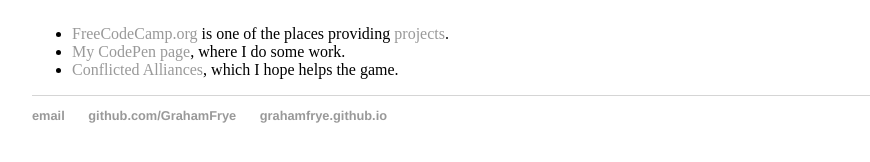
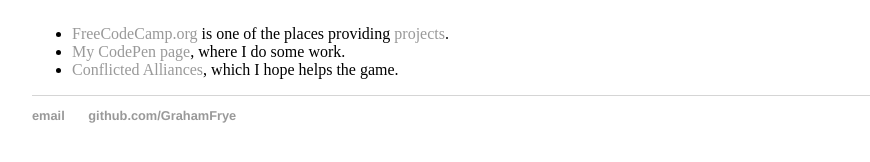
Before and after one commit to GrahamFrye/GrahamFrye.github.io, a Jekyll site: the page built from index.html, in a window 1280 px wide. Shown: the part 264-426 px from the top of the page, without its empty margins (160-1030 px from the left). Built offline with Jekyll 4.4.1, drawn with Linux system fonts in a browser that asks for light colours.

Commit message:
Update default.html

```diff
--- a/_layouts/default.html
+++ b/_layouts/default.html
@@ -23,7 +23,6 @@
 	    		<ul>
 	        		<li><a href="mailto:rdgf72@gmail.com">email</a></li>
 	        		<li><a href="https://github.com/GrahamFrye">github.com/GrahamFrye</a></li>
-				<li><a href="https://grahamfrye.github.io/">grahamfrye.github.io</a></li>
 				</ul>
 			</footer>
 		</body>
```
